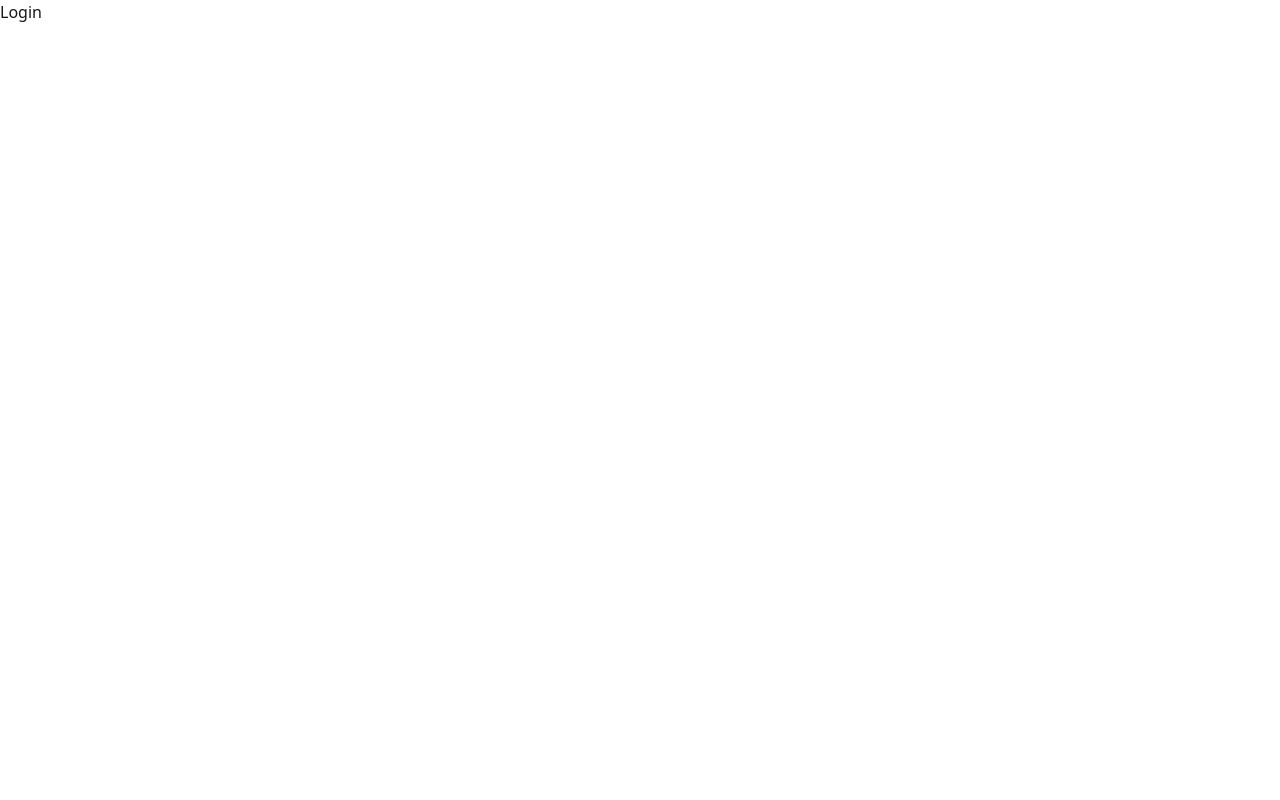
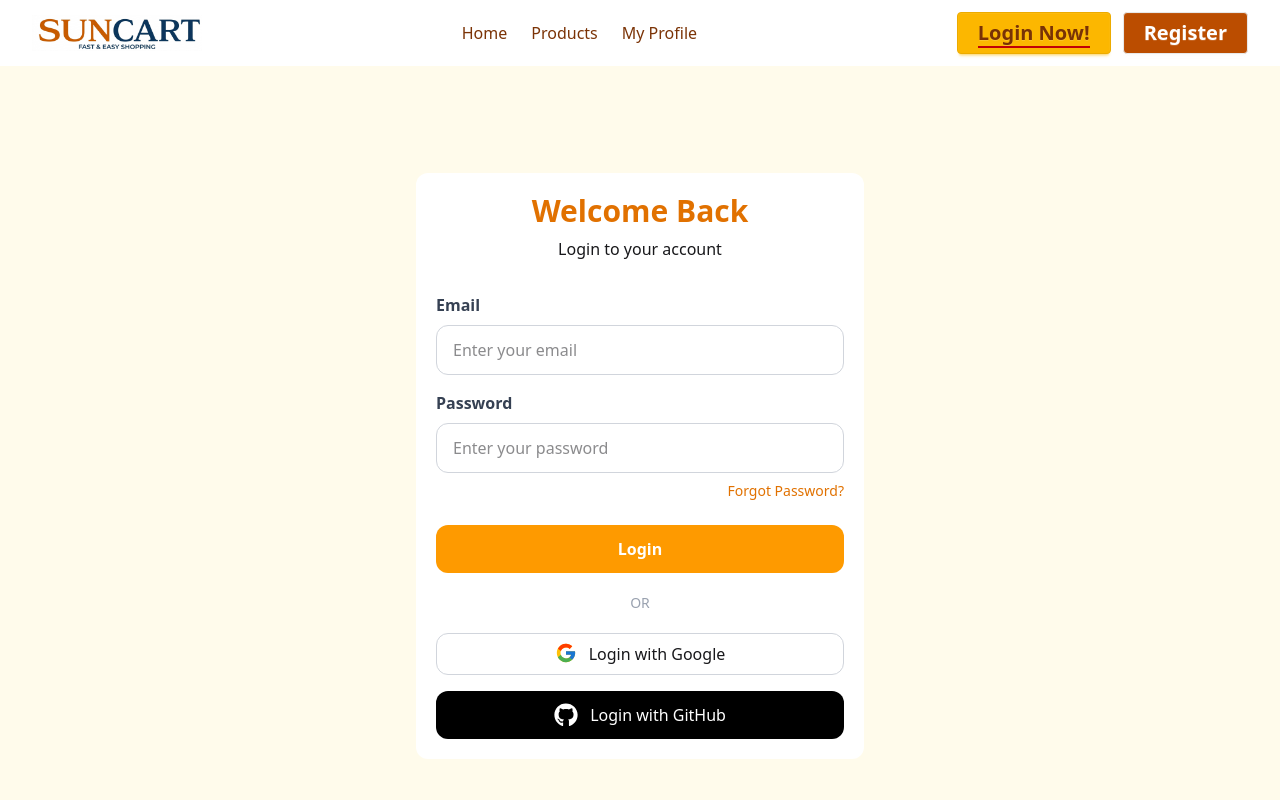
Before and after one commit to ZarinTasnim75/SunCart, a Next.js app: page /login in a window 1280 px wide. Shown: the top 800 px of the page. Built offline with nearby package versions, Linux system fonts and the light colour scheme.

Commit message:
added login page and fetched categories

```diff
--- a/src/app/(auth)/login/page.jsx
+++ b/src/app/(auth)/login/page.jsx
@@ -1,11 +1,56 @@
-import React from 'react';
+"use client";
+
+import React from "react";
+import { FcGoogle } from "react-icons/fc";
+import { FaGithub } from "react-icons/fa";
+import Navbar from "@/components/shared/Navbar";
+import Footer from "@/components/Footer";
 
 const LoginPage = () => {
-    return (
-        <div>
-            Login
+  return (
+    <div>
+    <Navbar/>
+    <div className="min-h-screen flex items-center justify-center bg-amber-50 p-4">
+
+      <div className="w-full max-w-md bg-white rounded-xl p-5">
+
+        <h2 className="text-3xl font-bold text-center text-amber-600 mb-2"> Welcome Back</h2>
+
+        <p className="text-center mb-8">  Login to your account </p>
+
+        <div className="mb-4">
+          <h4 className="block text-gray-700 font-bold mb-2"> Email </h4>
+
+          <input type="email" placeholder="Enter your email" className="w-full border border-gray-300 rounded-xl px-4 py-3 "/>
         </div>
-    );
+
+        <div className="mb-2">
+          <h4 className="block text-gray-700 font-bold mb-2"> Password</h4>
+
+          <input type="password" placeholder="Enter your password" className="w-full border border-gray-300 rounded-xl px-4 py-3 " />
+        </div>
+
+        <div className="text-right mb-6">
+          <p className="text-sm text-amber-600 "> Forgot Password? </p>
+        </div>
+
+        <button className="w-full bg-amber-500 text-white font-semibold py-3 rounded-xl "> Login </button>
+
+        <p className="text-center my-5 px-4 text-gray-400 text-sm">OR</p>
+
+        <button className="w-full flex justify-center gap-3 border border-gray-300 py-2 rounded-xl hover:bg-gray-100 mb-4"> <FcGoogle size={22} />
+         <span className="font-medium">Login with Google</span>
+        </button>
+
+        <button className="w-full flex justify-center gap-3 bg-black text-white py-3 rounded-xl hover:bg-gray-800 transition"> <FaGithub size={24} />
+          <span className="font-medium">Login with GitHub</span>
+        </button>
+
+      </div>
+    </div>
+    <Footer/>
+    </div>
+  );
 };
 
 export default LoginPage;
--- a/src/app/(main)/page.js
+++ b/src/app/(main)/page.js
@@ -1,12 +1,11 @@
 "use client";
-
 import { useEffect, useState } from "react";
 import Image from "next/image";
-
 import sale from "@/assets/sale.png";
 import sunglass from "@/assets/sunglass.png";
 import summer from "@/assets/summer.png";
-import Footer from "@/components/Footer";
+import LeftSideBar from "@/components/homepage/LeftSideBar";
+import RightSideBar from "@/components/homepage/RightSideBar";
 
 export default function Home() {
   const slides = [
@@ -16,6 +15,7 @@ export default function Home() {
   ];
 
   const [current, setCurrent] = useState(0);
+  const [categories, setCategories] = useState([]);
 
   const nextSlide = () => {
     setCurrent((prev) => (prev + 1) % slides.length);
@@ -44,18 +44,46 @@ export default function Home() {
     return () => clearInterval(interval);
   }, []);
 
+  useEffect(() => {
+    async function getProducts() {
+      const res = await fetch("/productData.json");
+      const data = await res.json();
+
+      setCategories(data);
+    }
+
+    getProducts();
+  }, []);
+
+
   return (
-    <div className="relative w-full overflow-hidden">
-      <div className="flex justify-center">
-        <Image src={slides[current].image} alt={slides[current].alt} className="w-full h-140 object-contain p-6 md:p-13" />
+    <div>
+      <div className="relative w-full overflow-hidden">
+        <div className="flex justify-center">
+          <Image
+            src={slides[current].image}
+            alt={slides[current].alt}
+            className="w-full h-140 object-contain p-6 md:p-13"
+          />
+        </div>
+
+        <div className="absolute left-5 right-5 top-1/2 flex -translate-y-1/2 justify-between">
+          <button onClick={prevSlide} className="btn btn-circle bg-amber-300">
+            {" "}
+            ❮{" "}
+          </button>
+
+          <button onClick={nextSlide} className="btn btn-circle bg-amber-500">
+            {" "}
+            ❯{" "}
+          </button>
+        </div>
       </div>
 
-      <div className="absolute left-5 right-5 top-1/2 flex -translate-y-1/2 justify-between">
-        <button onClick={prevSlide} className="btn btn-circle bg-amber-300" >  ❮ </button>
-
-        <button onClick={nextSlide} className="btn btn-circle bg-amber-500" > ❯ </button>
+      <div className="container mx-auto grid grid-cols-4 gap-5 my-[60px]">
+        <LeftSideBar categories={categories} activeId={null}/>
+        <RightSideBar/>
       </div>
-
     </div>
   );
 }
--- a/src/components/Footer.jsx
+++ b/src/components/Footer.jsx
@@ -3,7 +3,7 @@ import React from 'react';
 const Footer = () => {
     return (
         <div>
-            <footer className="bg-yellow-50 mt-16">
+            <footer className="bg-yellow-50 pt-16">
                 <div className="max-w-7xl mx-auto px-6 py-12 grid grid-cols-1 md:grid-cols-4 gap-8">
 
                     <div>
--- /dev/null
+++ b/src/components/homepage/LeftSideBar.jsx
@@ -0,0 +1,25 @@
+import Link from 'next/link';
+import React from 'react';
+
+const LeftSideBar = ({ categories, activeId }) => {
+    return (
+        <div className=" container mx-auto col-span-1 text-center  rounded-md">
+            <h2 className="font-bold  text-2xl bg-green-200 text-black rounded-md py-3">All Categories</h2>
+            <ul className=" flex flex-col gap-3 mt-3">
+                {categories.map((product) => (
+                    <li key={product.id}  className={`
+                            ${activeId === product.id ? " bg-green-300 text-green-700":" bg-blue-300  text-white"}
+                            font-bold text-xl  rounded-lg`}>
+
+                                <Link href={`/category/${product.id}`} className='block py-2'>
+                                {" "}
+                                {product.category}
+                                </Link>
+                    </li>
+                ))}
+            </ul>
+        </div>
+    );
+};
+
+export default LeftSideBar;
--- /dev/null
+++ b/src/components/homepage/RightSideBar.jsx
@@ -0,0 +1,11 @@
+import React from 'react';
+
+const RightSideBar = () => {
+    return (
+        <div className="font-bold text-center text-2xl bg-amber-200 text-amber-800 col-span-3 rounded-s py-3">
+          Products
+        </div>
+    );
+};
+
+export default RightSideBar;
--- a/src/components/shared/Navbar.jsx
+++ b/src/components/shared/Navbar.jsx
@@ -40,13 +40,9 @@ const Navbar = () => {
               </button>
             </>) : (
             <>
-              <button className="btn bg-yellow-500 text-black border-none">
-                <Navlink href="/login">Login</Navlink>
-              </button>
+              <button className="btn btn-warning text-xl font-bold p-5 "> <Navlink href="/login">Login Now!</Navlink> </button>
 
-              <button className="btn bg-orange-600 text-white border-none">
-                <Navlink href="/register">Register</Navlink>
-              </button>
+                <button className="btn bg-amber-700 text-white text-xl font-semibold p-5"> <Navlink href="/register">Register</Navlink> </button>
             </>
           )}
         </div>
@@ -73,9 +69,9 @@ const Navbar = () => {
               </>
             ) : (
               <>
-                <button className="btn btn-warning text-2xl font-bold"> <Navlink href="/login">Login Now!</Navlink> </button>
+                <button className="btn btn-warning text-2xl font-bold p-6"> <Navlink href="/login">Login Now!</Navlink> </button>
 
-                <button className="btn bg-amber-700 text-white text-2xl font-bold"> <Navlink href="/register">Register</Navlink> </button>
+                <button className="btn bg-amber-700 text-white text-2xl font-bold p-6"> <Navlink href="/register">Register</Navlink> </button>
               </>
             )}
           </div>
```
